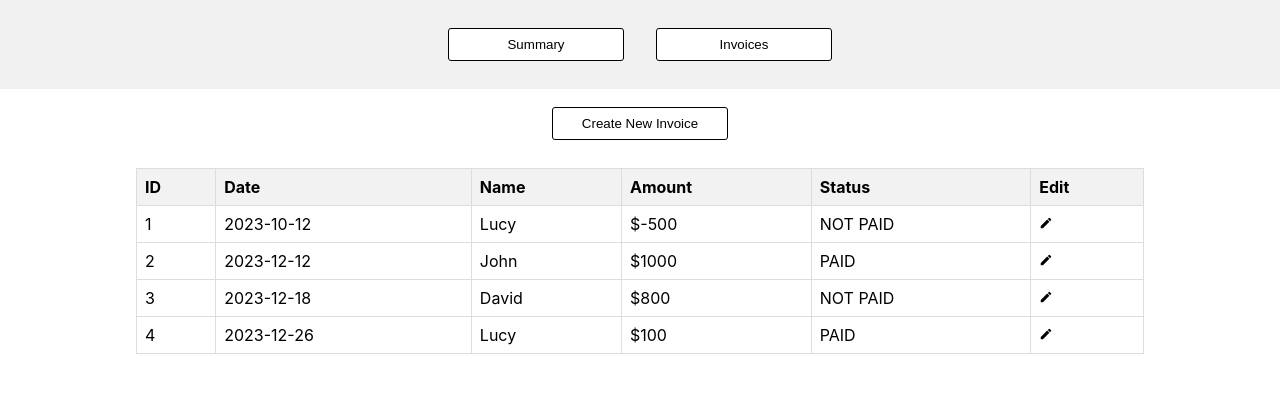
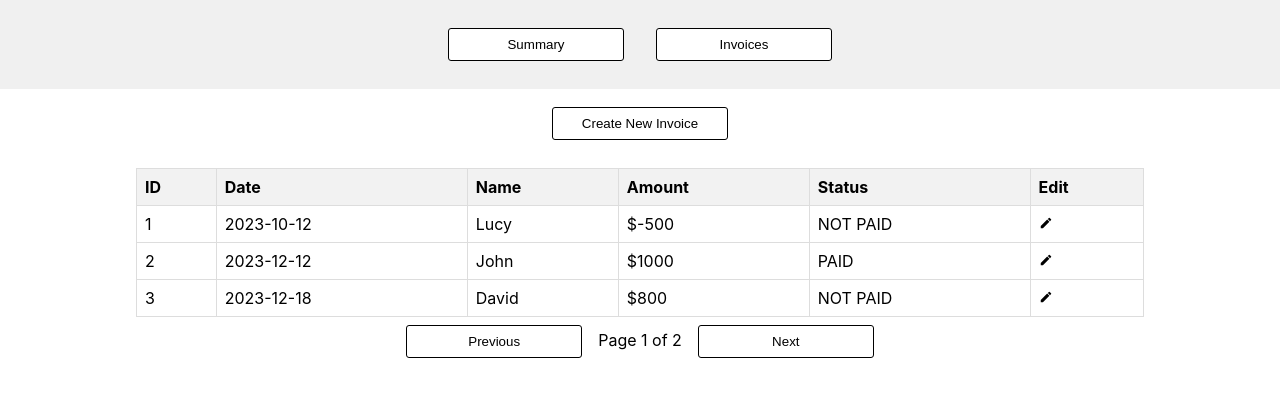
Before and after one commit to janusha95/Widget-App, a React (Create React App) app: page / in a window 1280 px wide. Both pictures are taken after a click on the button "Invoices". Shown: the top 396 px of the page. Built offline with nearby package versions, Linux system fonts and the light colour scheme.

Commit message:
added Pagination

```diff
--- a/src/components/Invoices/InvoicesWidget.jsx
+++ b/src/components/Invoices/InvoicesWidget.jsx
@@ -14,6 +14,8 @@ const InvoicesWidget = ({
 }) => {
   const [isFormVisible, setIsFormVisible] = useState(false);
   const [editingInvoice, setEditingInvoice] = useState(null);
+  const [currentPage, setCurrentPage] = useState(1);
+  const itemsPerPage = 3;
 
   const isInvoicePaid = (invoice, transactions) => {
     const matchingTransactions = transactions.filter(
@@ -39,6 +41,17 @@ const InvoicesWidget = ({
     onUpdateInvoice(updatedInvoice, index);
     setEditingInvoice(null);
     setIsFormVisible(false);
+  };
+
+  //Pagination
+  const startIndex = (currentPage - 1) * itemsPerPage;
+  const endIndex = startIndex + itemsPerPage;
+  const showInvoices = invoices.slice(startIndex, endIndex);
+
+  const totalPages = Math.ceil(invoices.length / itemsPerPage);
+
+  const handlePageChange = (newPage) => {
+    setCurrentPage(newPage);
   };
 
   return (
@@ -71,7 +84,7 @@ const InvoicesWidget = ({
           </tr>
         </thead>
         <tbody>
-          {invoices.map((invoice) => (
+          {showInvoices.map((invoice) => (
             <tr key={invoice.ID}>
               <td>{invoice.ID}</td>
               <td>{invoice.creationDate}</td>
@@ -91,6 +104,23 @@ const InvoicesWidget = ({
           ))}
         </tbody>
       </InvoicesList>
+      <div>
+        <Button
+          onClick={() => handlePageChange(currentPage - 1)}
+          disabled={currentPage === 1}
+        >
+          {" "}
+          Previous
+        </Button>
+        <span>{`Page ${currentPage} of ${totalPages}`}</span>
+        <Button
+          onClick={() => handlePageChange(currentPage + 1)}
+          disabled={currentPage === totalPages}
+        >
+          {" "}
+          Next
+        </Button>
+      </div>
     </InvoicesContainer>
   );
 };
```
